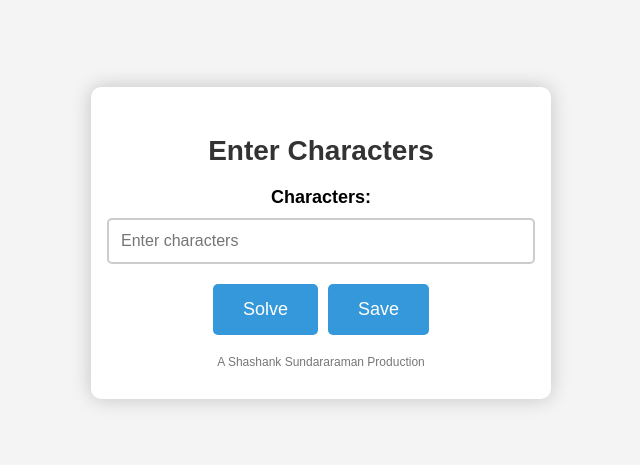
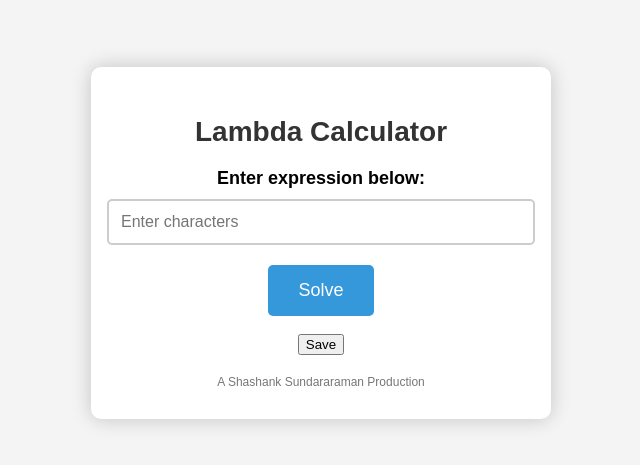
Before and after one commit to Shashank-Sund/LambdaCalculator, a plain HTML site: page index.html in a window 1280 px wide. Shown: the part 157-622 px from the top of the page, without its empty margins (319-959 px from the left). Drawn offline with Linux system fonts and the light colour scheme.

Commit message:
Update index.html

```diff
--- a/index.html
+++ b/index.html
@@ -90,15 +90,16 @@
 </head>
 <body>
     <div class="container">
-        <h1>Enter Characters</h1>
+        <h1>Lambda Calculator</h1>
         <form id="characterForm">
-            <label for="characters">Characters:</label>
+            <label for="characters">Enter expression below:</label>
             <input type="text" id="characters" name="characters" placeholder="Enter characters">
             <div class="button-group">
                 <button type="submit">Solve</button>
-                <button type="button">Save</button>
             </div>
         </form>
+        <br>
+        <div class="button-group"><button id=saveButton>Save</button></div>
         <div id="response"></div>
         <footer>A Shashank Sundararaman Production</footer>
     </div>
```
